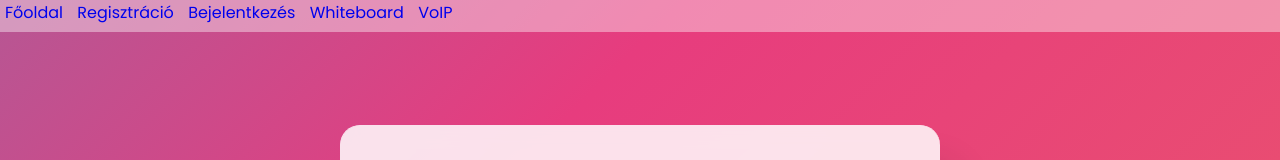
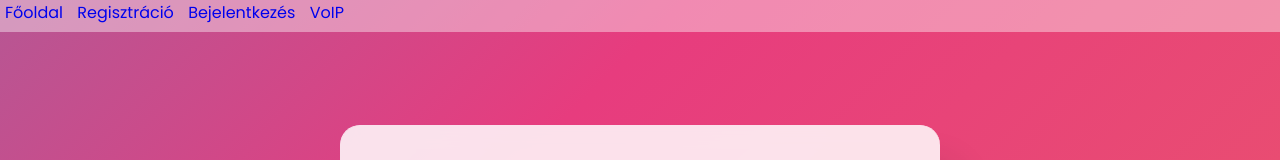
Before and after one commit to GyoniA/Messzendzser, a React (Create React App) app in the folder Messzendzser.Frontend/: page / in a window 1280 px wide. Shown: the top 160 px of the page. Built offline with nearby package versions, Linux system fonts and the light colour scheme.

Commit message:
no whiteboard navigation menu

```diff
--- a/Messzendzser.Frontend/src/App.js
+++ b/Messzendzser.Frontend/src/App.js
@@ -19,7 +19,6 @@ function App() {
                 <Link to="/" style={{ paddingLeft: 5, paddingRight: 10, textDecoration: 'none' }}> Főoldal   </Link>
                 <Link to="/register" style={{ paddingRight: 10, textDecoration: 'none' }}> Regisztráció   </Link>
                 <Link to="/login" style={{ paddingRight: 10, textDecoration: 'none' }}> Bejelentkezés  </Link>
-                <Link to="/whiteboard" style={{ paddingRight: 10, textDecoration: 'none' }}> Whiteboard  </Link>
                 <Link to="/voip" style={{ textDecoration: 'none' }}> VoIP  </Link>
             </nav>
             <Routes>
```
